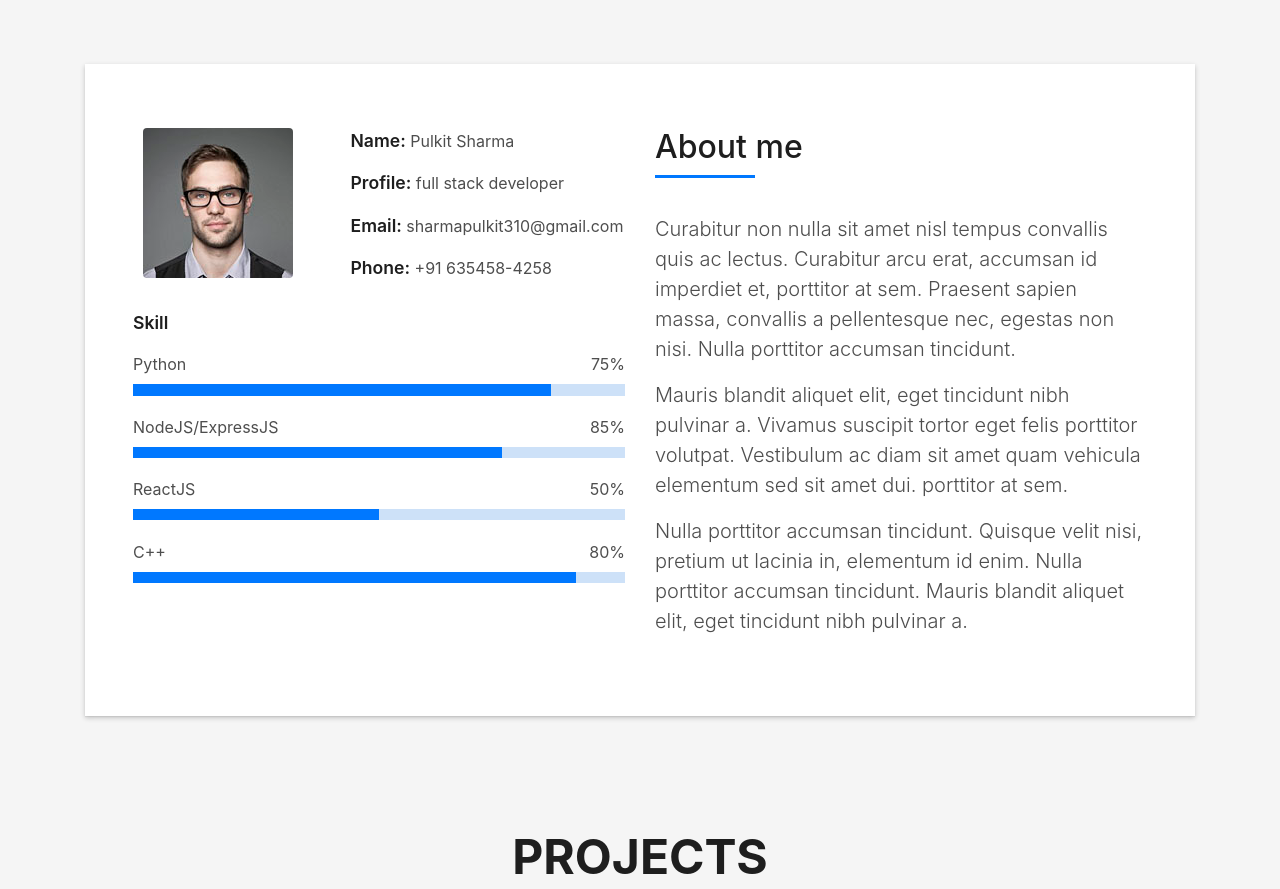
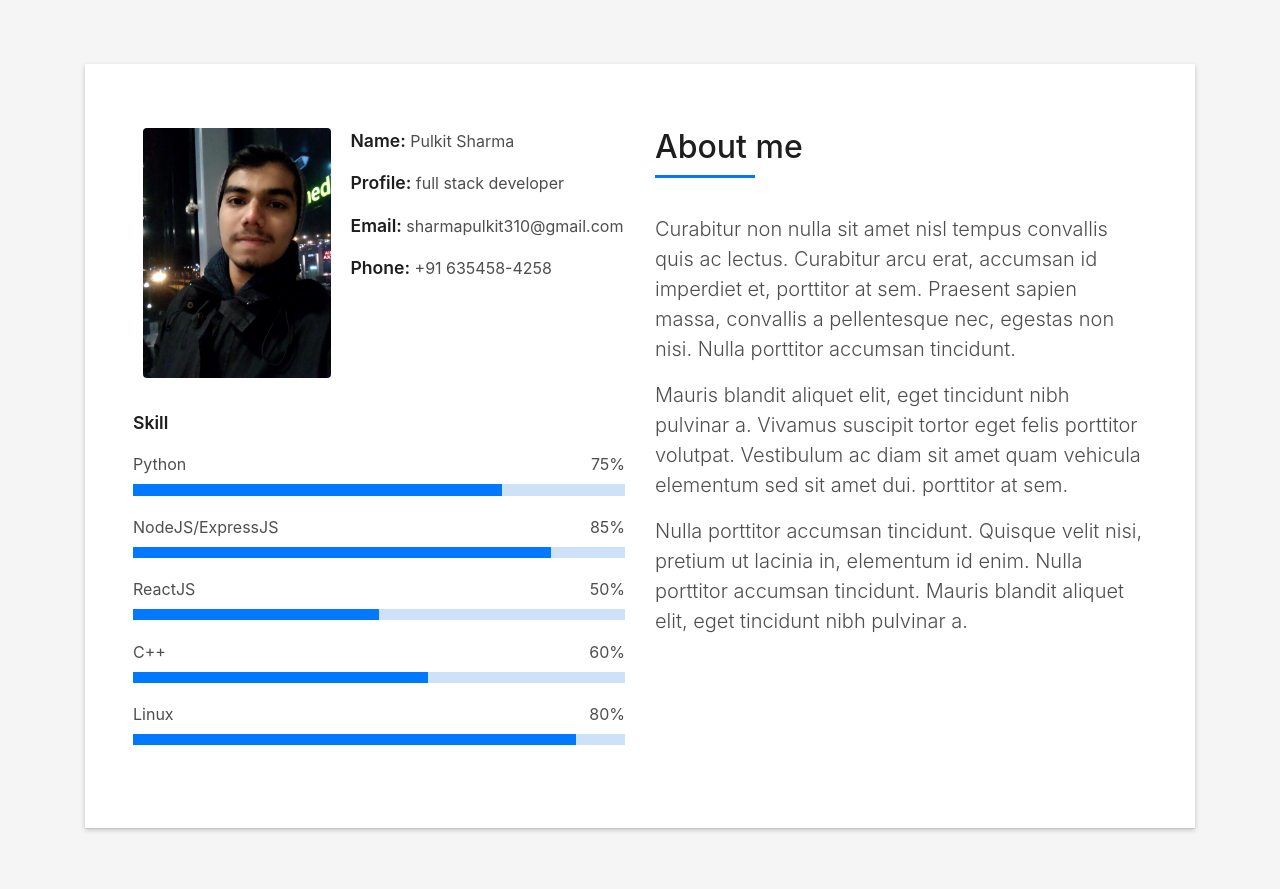
Before and after one commit to x3rxe5/Portfolio, a plain HTML site: page index.html in a window 1280 px wide. Shown: the part 800-1689 px from the top of the page. Drawn offline with Linux system fonts and the light colour scheme; files whose address does not match are found by name.

Commit message:
initial commit

```diff
--- a/index.html
+++ b/index.html
@@ -84,7 +84,7 @@
                   <div class="row">
                     <div class="col-sm-6 col-md-5">
                       <div class="about-img">
-                        <img src="assets/img/testimonial-2.jpg" class="img-fluid rounded b-shadow-a" alt="">
+                        <img src="assets/img/profile_picture.jpg" class="img-fluid rounded b-shadow-a" alt="">
                       </div>
                     </div>
                     <div class="col-sm-6 col-md-7">
@@ -100,17 +100,21 @@
                     <p class="title-s">Skill</p>
                     <span>Python</span> <span class="pull-right">75%</span>
                     <div class="progress">
-                      <div class="progress-bar" role="progressbar" style="width: 85%;" aria-valuenow="85" aria-valuemin="0" aria-valuemax="100"></div>
+                      <div class="progress-bar" role="progressbar" style="width: 75%;" aria-valuenow="85" aria-valuemin="0" aria-valuemax="100"></div>
                     </div>
                     <span>NodeJS/ExpressJS</span> <span class="pull-right">85%</span>
                     <div class="progress">
-                      <div class="progress-bar" role="progressbar" style="width: 75%" aria-valuenow="75" aria-valuemin="0" aria-valuemax="100"></div>
+                      <div class="progress-bar" role="progressbar" style="width: 85%" aria-valuenow="75" aria-valuemin="0" aria-valuemax="100"></div>
                     </div>
                     <span>ReactJS</span> <span class="pull-right">50%</span>
                     <div class="progress">
                       <div class="progress-bar" role="progressbar" style="width: 50%" aria-valuenow="50" aria-valuemin="0" aria-valuemax="100"></div>
                     </div>
-                    <span>C++</span> <span class="pull-right">80%</span>
+                    <span>C++</span> <span class="pull-right">60%</span>
+                    <div class="progress">
+                      <div class="progress-bar" role="progressbar" style="width: 60%" aria-valuenow="90" aria-valuemin="0" aria-valuemax="100"></div>
+                    </div>
+                    <span>Linux</span> <span class="pull-right">80%</span>
                     <div class="progress">
                       <div class="progress-bar" role="progressbar" style="width: 90%" aria-valuenow="90" aria-valuemin="0" aria-valuemax="100"></div>
                     </div>
@@ -621,15 +625,10 @@
       <div class="row">
         <div class="col-sm-12">
           <div class="copyright-box">
-            <p class="copyright">&copy; Copyright <strong>DevFolio</strong>. All Rights Reserved</p>
+            <p class="copyright">&copy; Copyright <strong>Pulkit Sharma</strong>. All Rights Reserved</p>
             <div class="credits">
-              <!--
-              All the links in the footer should remain intact.
-              You can delete the links only if you purchased the pro version.
-              Licensing information: https://bootstrapmade.com/license/
-              Purchase the pro version with working PHP/AJAX contact form: https://bootstrapmade.com/buy/?theme=DevFolio
-            -->
-              Designed by <a href="https://bootstrapmade.com/">BootstrapMade</a>
+
+              Designed by <a href="#"><3</a>
             </div>
           </div>
         </div>
```
Also changed, not shown: assets/img/intro-bg.jpg, assets/img/profile_picture.jpg (added).
